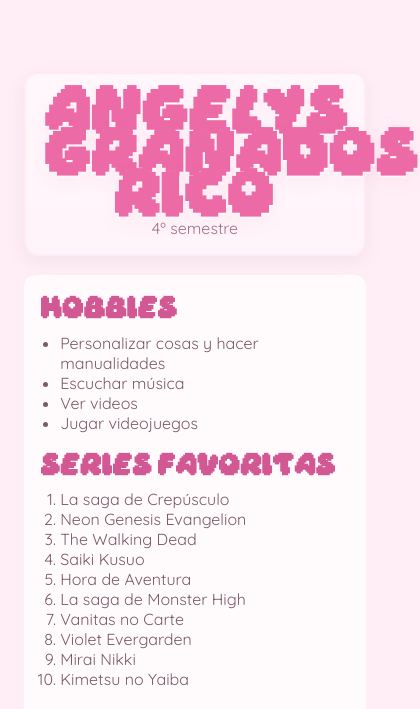
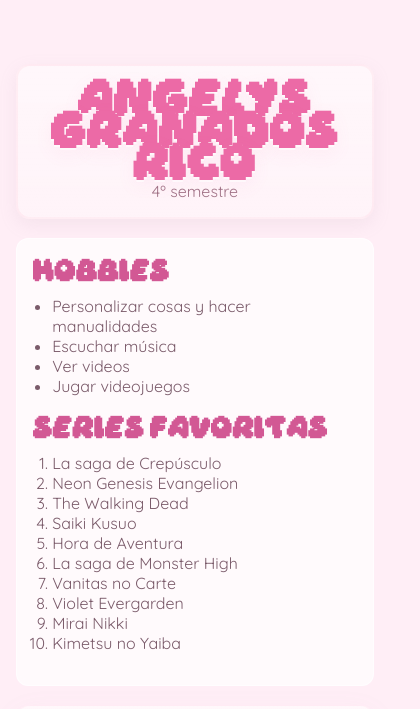
Before and after one commit to SpatialShine/taller_buenas_practicas, a plain HTML site: page index.html in a window 390 px wide. Shown: the top 709 px of the page, 420 px wide, since content can reach past the window. Drawn offline with Linux system fonts and the light colour scheme.

Commit message:
final css

```diff
--- a/style.css
+++ b/style.css
@@ -193,3 +193,9 @@ body::before{
 
 .mbg-flower { animation: floaty 6s ease-in-out infinite; }
 .mbg-star   { animation: twinkle 2s linear infinite; filter: drop-shadow(0 3px 8px rgba(255,160,200,0.08)); }
+
+@media (max-width:720px){
+  .title{ font-size:2rem }
+  .container{ padding: 1rem }
+  .mbg-el{ width:48px; height:48px }
+}
```
